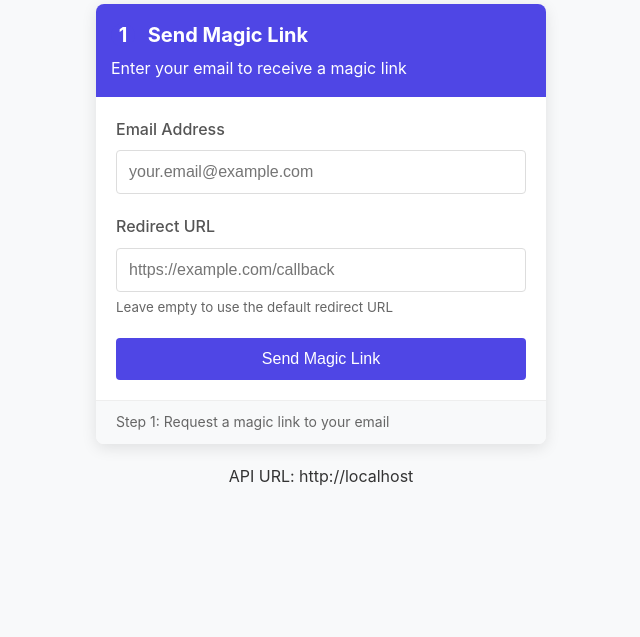
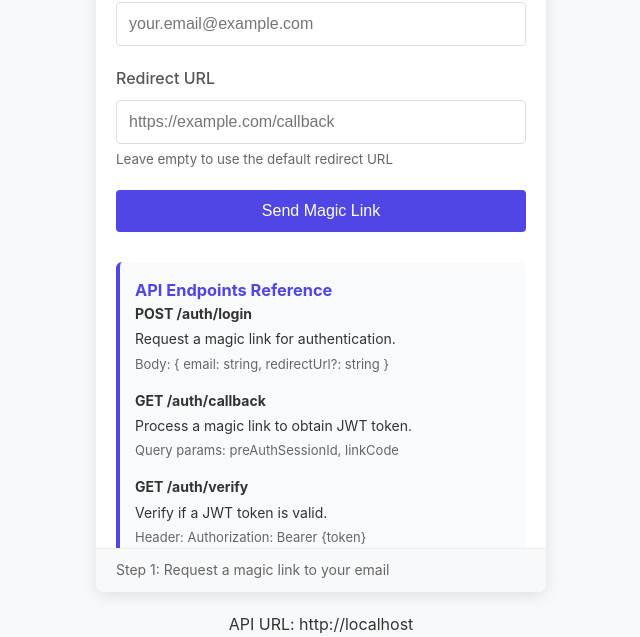
Before and after one commit to Low-Code-Cookbook/Beehiiv-Auth-Solution, a website: page public/debug.html in a window 1280 px wide. Shown: the part 189-826 px from the top of the page, without its empty margins (319-959 px from the left). Before the commit the page ends 800 px from the top, so only its background shows below. Drawn offline with Linux system fonts and the light colour scheme.

Commit message:
Updated the docs

```diff
--- a/public/debug.html
+++ b/public/debug.html
@@ -136,6 +136,36 @@
 
           <div id="message1" class="message hidden"></div>
           <div id="loader1" class="loader hidden"></div>
+
+          <!-- New API Info Panel -->
+          <div class="api-info-panel" style="margin-top: 30px; padding: 15px; background-color: #f8fafc; border-radius: 6px; border-left: 4px solid #4f46e5; font-size: 14px;">
+            <h3 style="margin-top: 0; color: #4f46e5;">API Endpoints Reference</h3>
+
+            <div style="margin-bottom: 15px;">
+              <div style="font-weight: bold; margin-bottom: 3px;">POST /auth/login</div>
+              <div>Request a magic link for authentication.</div>
+              <div style="color: #666; margin-top: 3px; font-size: 13px;">Body: { email: string, redirectUrl?: string }</div>
+            </div>
+
+            <div style="margin-bottom: 15px;">
+              <div style="font-weight: bold; margin-bottom: 3px;">GET /auth/callback</div>
+              <div>Process a magic link to obtain JWT token.</div>
+              <div style="color: #666; margin-top: 3px; font-size: 13px;">Query params: preAuthSessionId, linkCode</div>
+            </div>
+
+            <div style="margin-bottom: 15px;">
+              <div style="font-weight: bold; margin-bottom: 3px;">GET /auth/verify</div>
+              <div>Verify if a JWT token is valid.</div>
+              <div style="color: #666; margin-top: 3px; font-size: 13px;">Header: Authorization: Bearer {token}</div>
+            </div>
+
+            <div style="margin-bottom: 15px;">
+              <div style="font-weight: bold; margin-bottom: 3px;">POST /auth/refresh</div>
+              <div>Refresh an existing JWT token to extend its validity.</div>
+              <div style="color: #666; margin-top: 3px; font-size: 13px;">Cookie: refresh_token</div>
+            </div>
+
+          </div>
         </div>
 
         <div class="column-footer">
```
Also changed, not shown: src/routes/auth.ts (+11 -1 lines), README.md.
